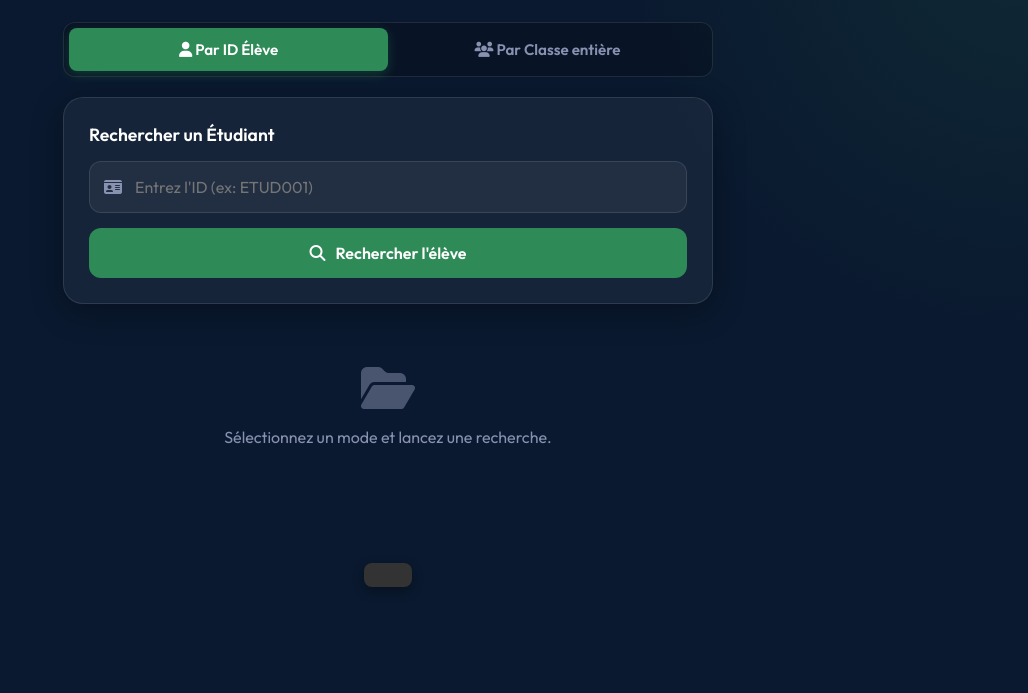
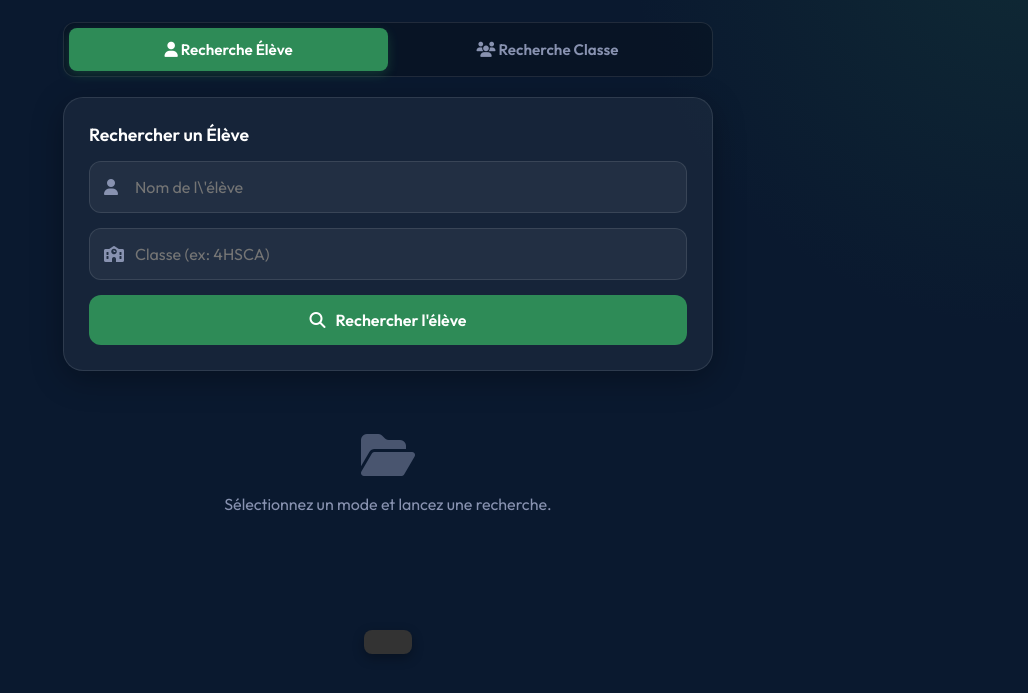
Before and after one commit to optisitedigital/gestion-paiements, a plain HTML site: page index.html in a window 1280 px wide. Shown: the part 71-764 px from the top of the page, without its empty margins (252-1280 px from the left). Drawn offline with nearby package versions, Linux system fonts and the light colour scheme.

Commit message:
Update index.html

```diff
--- a/index.html
+++ b/index.html
@@ -245,17 +245,21 @@
         </header>
 
         <div class="tabs">
-            <button class="tab-btn active" id="tab-id"><i class="fa-solid fa-user"></i> Par ID Élève</button>
-            <button class="tab-btn" id="tab-class"><i class="fa-solid fa-users"></i> Par Classe entière</button>
+            <button class="tab-btn active" id="tab-id"><i class="fa-solid fa-user"></i> Recherche Élève</button>
+            <button class="tab-btn" id="tab-class"><i class="fa-solid fa-users"></i> Recherche Classe</button>
         </div>
 
         <section class="search-section glass-card">
 
             <form id="form-id">
-                <h3>Rechercher un Étudiant</h3>
+                <h3>Rechercher un Élève</h3>
                 <div class="input-group">
-                    <i class="fa-solid fa-id-card"></i>
-                    <input type="text" id="student-id" placeholder="Entrez l'ID (ex: ETUD001)" autocomplete="off">
+                    <i class="fa-solid fa-user"></i>
+                    <input type="text" id="student-name" placeholder="Nom de l\'élève" autocomplete="off">
+                </div>
+                <div class="input-group">
+                    <i class="fa-solid fa-school"></i>
+                    <input type="text" id="student-class-search" placeholder="Classe (ex: 4HSCA)" autocomplete="off">
                 </div>
                 <button type="submit" class="btn-primary" id="btn-id">
                     <i class="fa-solid fa-magnifying-glass"></i> Rechercher l'élève
```
